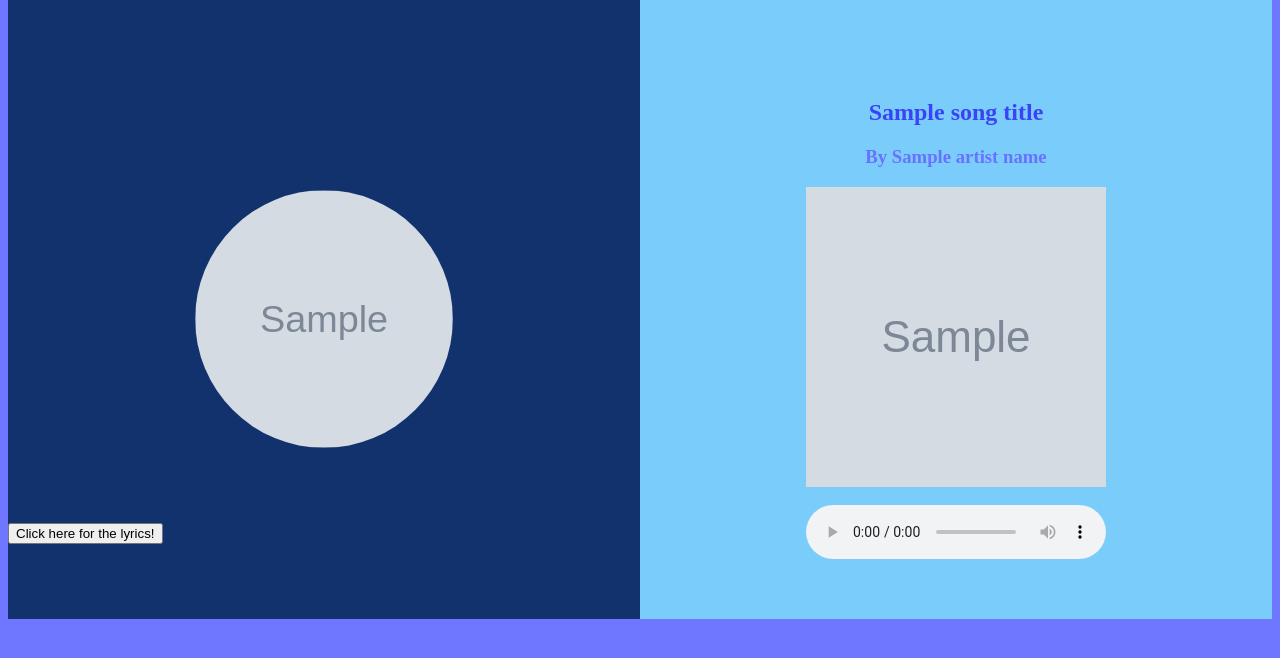
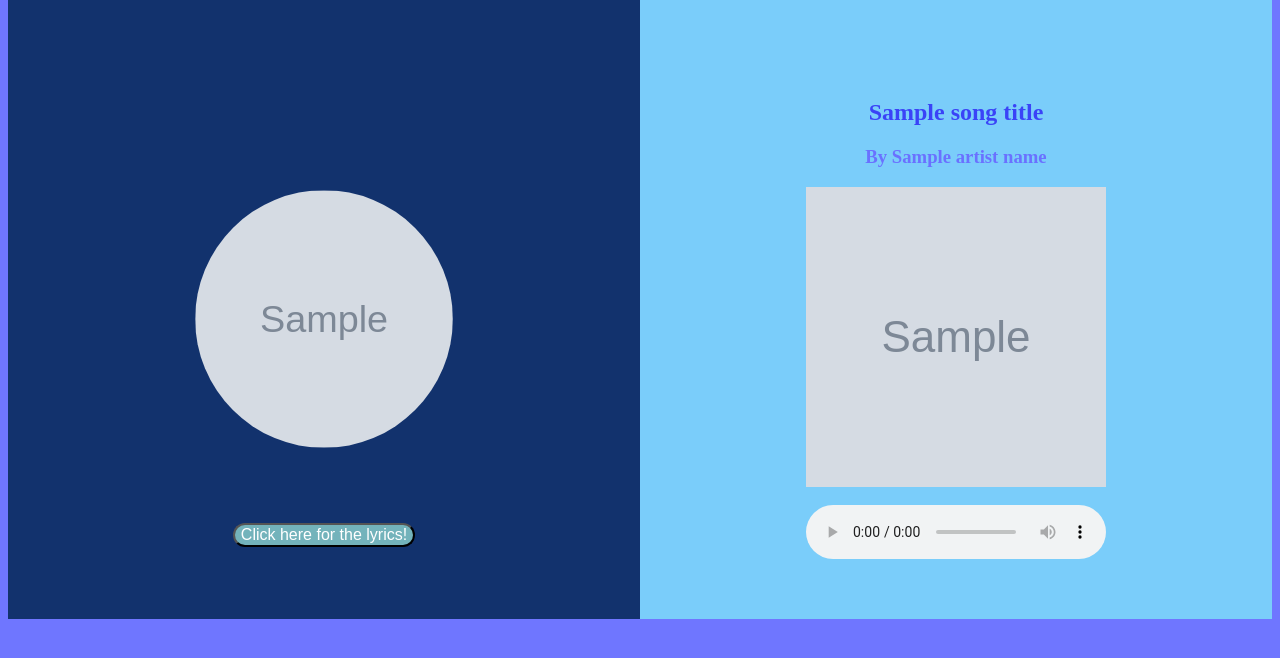
Before and after one commit to jessiBak/MusicApp, a Flask app: template templates/index.html in a window 1280 px wide. Shown: the part 45-703 px from the top of the page. Run offline with Flask 2, Linux system fonts and the light colour scheme; the template is opened without the code that fills it: most values are stand-ins (such as "Sample title", 1, 10 or a date in 2020); grey boxes marked "Sample" are stand-in pictures; parts of the project's set-up code (start-up, migrations or seed data) failed here and were passed over.

Commit message:
Added some style to the lyrics button, horizontally aligned it with artist pic

```diff
--- a/static/style.css
+++ b/static/style.css
@@ -36,6 +36,7 @@ body
     height: 540px;
     align-items: center; /*so img is centered*/
     padding-top: 80px;
+    text-align: center;
 }
 
 h2
@@ -99,3 +100,13 @@ audio
         transform: scale(1);
     }
 }
+
+button
+{
+    background-color: #73B3BB;
+    color: white;
+    font-size: 16px;
+    border-radius: 15px;
+    margin: auto;
+
+}
```
